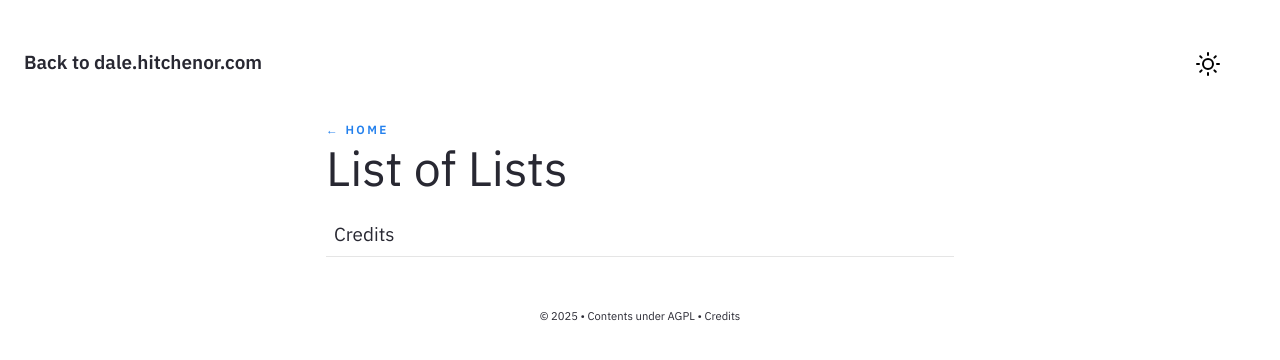
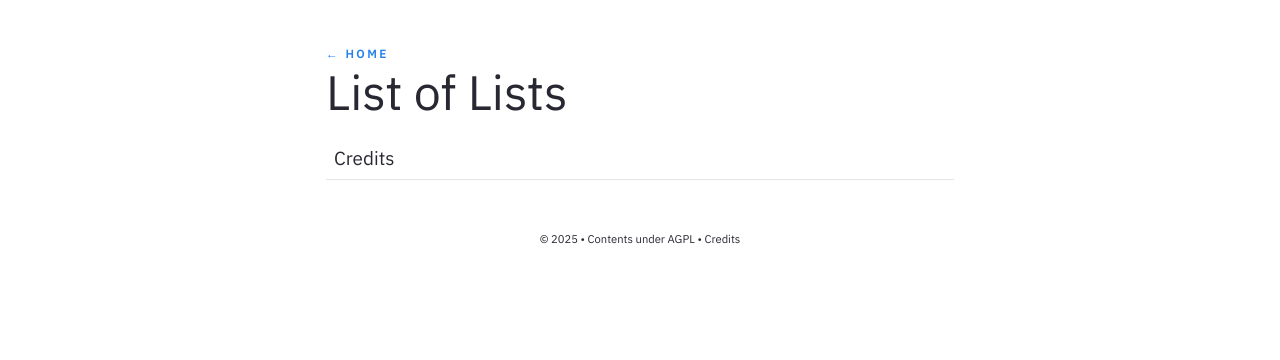
Before and after one commit to dhitchenor/blog.hitchenor.com, a Jekyll site: the page built from pages/lists.md, in a window 1280 px wide. Shown: the top 360 px of the page. Built offline with Jekyll 4.4.1, drawn with Linux system fonts in a browser that asks for light colours.

Commit message:
Nex8t commit

```diff
--- a/_layouts/Post.html
+++ b/_layouts/Post.html
@@ -67,7 +67,7 @@
 
 <body>
     <main>
-    {%- include Nav.html -%}
+    <!--{%- include Nav.html -%}-->
     <section class="section">
         <div class="columns is-centered">
 
```
